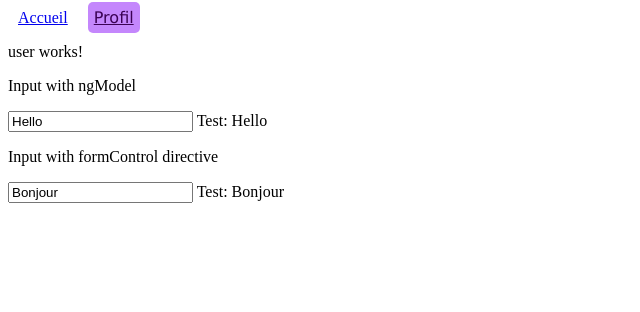
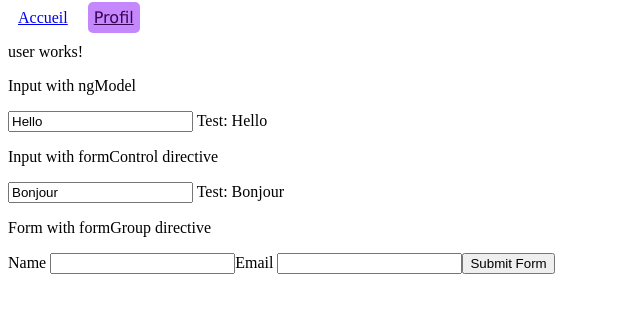
Before and after one commit to lana-rodion/angular_learning, an Angular app in the folder ngApp/: page /user in a window 1280 px wide. Shown: the top 312 px of the page, without its empty margins (0-640 px from the left). Built offline with nearby package versions, Linux system fonts and the light colour scheme.

Commit message:
Added Form with formGroup Directive

```diff
--- a/ngApp/src/app/user/user.component.html
+++ b/ngApp/src/app/user/user.component.html
@@ -7,3 +7,12 @@ Test: {{userInput}}
 <p>Input with formControl directive</p>
 <input [formControl]="userInputForm" />
 Test: {{userInputForm.value}}
+
+<p>Form with formGroup directive</p>
+<form [formGroup]="userForm">
+    <label>Name </label>
+    <input formControlName="name" />
+    <label>Email </label>
+    <input formControlName="email" />
+    <button (click)="showForm()">Submit Form</button>
+</form>
--- a/ngApp/src/app/user/user.component.ts
+++ b/ngApp/src/app/user/user.component.ts
@@ -1,5 +1,5 @@
 import { Component, OnInit } from '@angular/core';
-import { FormControl } from '@angular/forms';
+import { FormGroup, FormControl } from '@angular/forms';
 
 @Component({
   selector: 'app-user',
@@ -9,6 +9,10 @@ import { FormControl } from '@angular/forms';
 export class UserComponent implements OnInit {
 
   userInput = "Hello";
+  userForm = new FormGroup({
+    name: new FormControl(''),
+    email: new FormControl('')
+  });
   userInputForm = new FormControl('Bonjour');
 
   constructor() { }
@@ -16,4 +20,8 @@ export class UserComponent implements OnInit {
   ngOnInit(): void {
   }
 
+  // display form values
+  showForm() {
+    console.log(this.userForm);
+  }
 }
```
